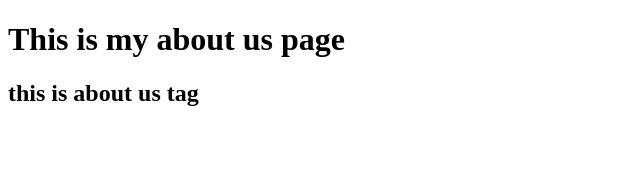
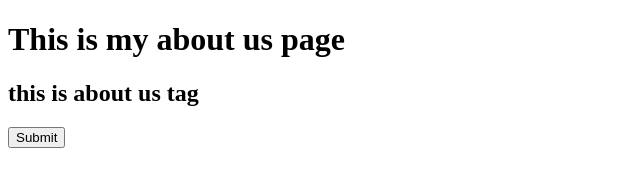
Before and after one commit to Rohini-12/GitDemo2, a plain HTML site: page aboutus.html in a window 1280 px wide. Shown: the whole page, without its empty margins (0-640 px from the left). Drawn offline with Linux system fonts and the light colour scheme.

Commit message:
third commit

```diff
--- a/aboutus.html
+++ b/aboutus.html
@@ -8,5 +8,6 @@
 <body>
     <h1>This is my about us page</h1>
     <h2>this is about us tag</h2>
+    <button type="submit" name="btn"> Submit</button>
 </body>
 </html>
```
Also changed, not shown: index.html (+1 -0 lines).
